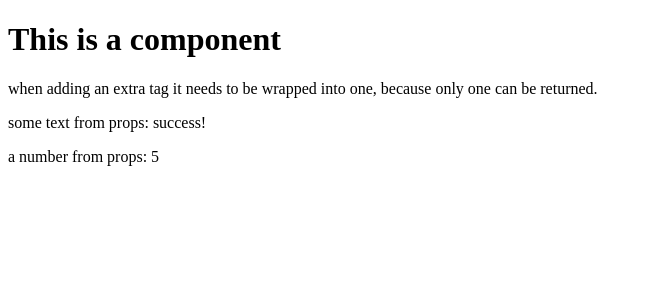
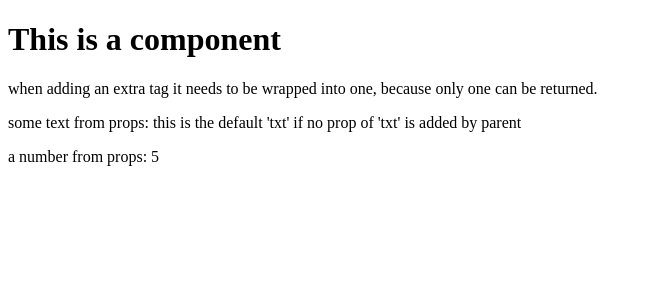
Before and after one commit to Winkeltje84/EggHeadIO-StartUsingReact, a React (Create React App) app: page / in a window 1280 px wide. Shown: the top 300 px of the page, without its empty margins (0-652 px from the left). Built offline with nearby package versions, Linux system fonts and the light colour scheme.

Commit message:
adding App.defaultProps --> if no prop is given by parent, this will be the prop

```diff
--- a/src/App.js
+++ b/src/App.js
@@ -22,4 +22,8 @@ App.propTypes = {
   nr: PropTypes.number.isRequired
 }
 
+App.defaultProps = {
+  txt: "this is the default 'txt' if no prop of 'txt' is added by parent"
+}
+
 export default App
--- a/src/index.js
+++ b/src/index.js
@@ -3,6 +3,6 @@ import ReactDOM from 'react-dom';
 import App from './App';
 
 ReactDOM.render(
-  <App txt="success!" nr={5} />,
+  <App nr={5} />,
   document.getElementById('root')
 );
```
